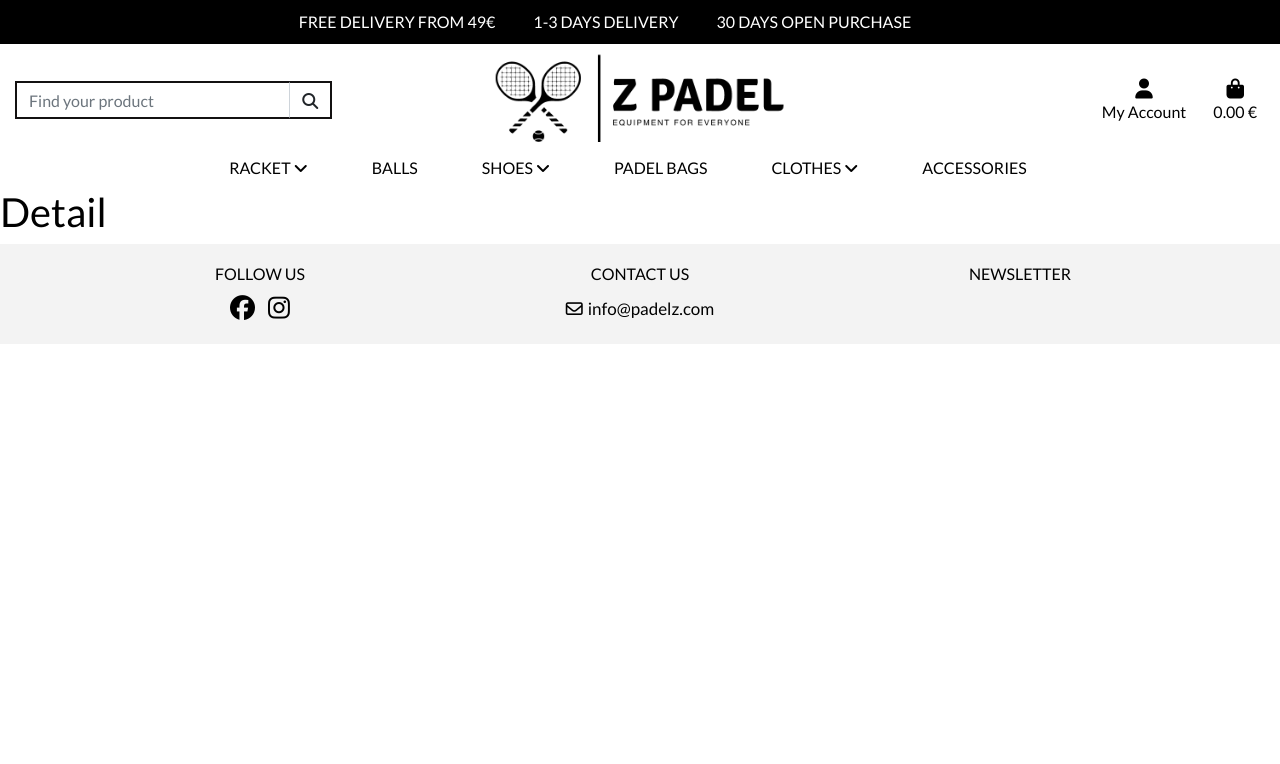
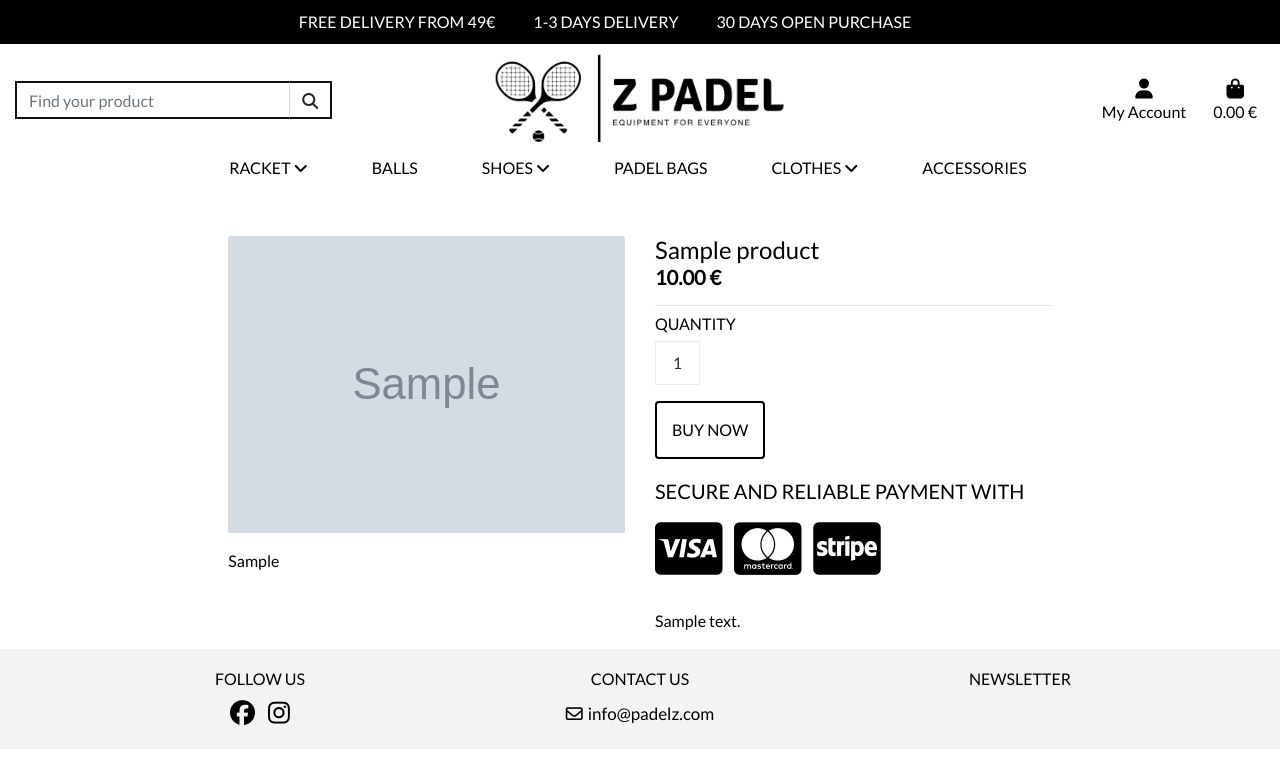
Before and after one commit to andrezeitz/z-padel-milestone-5, a Django app: a page that uses products/templates/products/product_detail.html in a window 1280 px wide. Shown: the top 764 px of the page. Run offline with Django 3.2, Linux system fonts and the light colour scheme; tables that the repository leaves empty hold one stand-in row (values such as "Sample post"); grey boxes marked "Sample" are stand-in pictures; some libraries are stand-ins or nearby versions.

Commit message:
Added and styled product details page

```diff
--- a/products/static/products/css/products.css
+++ b/products/static/products/css/products.css
@@ -6,3 +6,36 @@
 .product-filter-price {
     text-align: center;
 }
+
+.form-input {
+    padding: 9px 15px;
+    width: 100%;
+    height: 44px;
+    border: 1px solid #ebebeb;
+    max-width: 45px;
+    text-align: center;
+    background-color: #fff;
+    color: #333;
+}
+
+.btn-add-to-cart {
+    padding: 15px;
+    color: black;
+    border: 2px solid black;
+    margin-top: 1rem;
+}
+
+.btn-add-to-cart:hover {
+    background: black;
+    color: white;
+}
+
+.safe-payment {
+    font-size: 60px;
+}
+
+.safe-payment-topic {
+    text-transform: uppercase;
+    margin-top: 20px;
+    margin-bottom: 0;
+}
--- a/products/templates/products/product_detail.html
+++ b/products/templates/products/product_detail.html
@@ -2,5 +2,37 @@
 {% load static %}
 
 {% block content %}
-<h1>Detail</h1>
+    <div class="container-fluid">
+        <div class="row">
+            <div class="col-12 col-md-6 col-lg-4 offset-lg-2">
+                <div class="image-container my-5">
+                        <a href="{{ product.image.url }}" target="_blank">
+                            <img class="card-img-top img-fluid" src="{{ product.image.url }}" alt="{{ product.name }}">
+                        </a>
+                        <p class="mt-3">{{ product.specification }}</p>
+                </div>
+            </div>
+            <div class="col-12 col-md-6 col-lg-4">
+                <div class="product-details-container mt-md-5">
+                    <h4 class="mb-0">{{ product.name }}<h4>
+                    <p class="lead mb-0 text-left font-weight-bold">{{ product.price }} €</p>
+                    <hr class="w-100 mb-1">
+                </div>
+                <form method="post" action="#" class="product-form-add"></form>
+                    <h6>QUANTITY</h6>
+                    <input class="form-input" type="text" name="quantity" value="1" data-product-quantity data-np-checked="1">
+                    <div class="form-action">
+                        <input type="button" class="btn btn-add-to-cart" value="BUY NOW" data-np-checked="1">
+                    </div>
+                </form>
+                <div class="safe-payment">
+                    <h5 class="safe-payment-topic">Secure and reliable payment with</h5>
+                    <p class="payment-method"><i class="fab fa-cc-visa"></i> <i class="fab fa-cc-mastercard"></i> <i class="fab fa-cc-stripe"> </i></p>
+                </div>
+                <div class="product-description-container">
+                    <p class="mt-3">{{ product.description }}</p>
+                </div>
+            </div>
+        </div>
+    </div>
 {% endblock %}
--- a/products/templates/products/products.html
+++ b/products/templates/products/products.html
@@ -38,7 +38,6 @@
                     {{ category.category_text }}
                 </p>
             </div>
-
                 <div class="col-sm-4">
                     <div class="dropdown product-filter-price">
                         <button class="btn btn-outline-dark btn-lg dropdown-toggle" type="button" id="dropdownMenuButton" data-toggle="dropdown" aria-haspopup="true" aria-expanded="false">
@@ -53,7 +52,6 @@
                         </div>
                     </div>
                 </div>
-
             <hr class="w-100 mb-1">
         </div>
         {% endfor %}
@@ -68,7 +66,7 @@
                                 </a>
                                 <div class="product-name">
                                     <p class="mb-0">{{ product.name }}</p>
-                                    <p class="mb-0">{{ product.price }} €</p>
+                                    <p class="lead mb-0 text-left font-weight-bold">{{ product.price }} €</p>
                                 </div>
                             </div>
                         </div>
```
